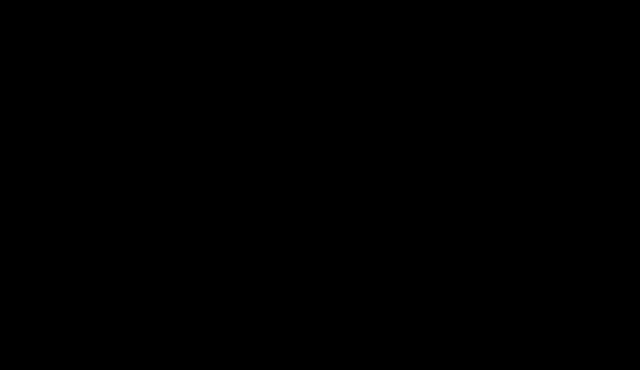
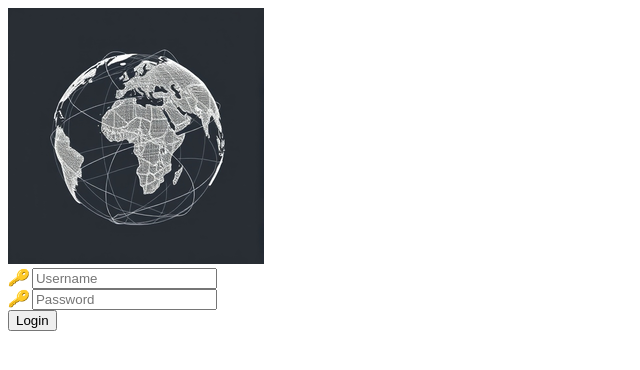
Before and after one commit to coderpaco/website, a plain HTML site: page index.html in a window 1280 px wide. Shown: the whole page, without its empty margins (0-640 px from the left). Drawn offline with Linux system fonts and the light colour scheme.

Commit message:
Update index.html

```diff
--- a/index.html
+++ b/index.html
@@ -1,32 +1,26 @@
 <!DOCTYPE html>
 <html lang="en">
-    <head>
+<head>
     <meta charset="UTF-8">
     <meta name="viewport" content="width=device-width, initial-scale=1.0">
     <title>vpn.wtf Panel</title>
     <link rel="icon" href="output.ico" type="image/x-icon">
-    <style>
-        body {
-            margin: 0;
-            overflow: hidden;
-            background-color: #000;
-        }
-        canvas {
-            display: block;
-        }
-    </style>
+    <link rel="stylesheet" href="styles.css">
 </head>
-    <h1>
-        Hey, This is a test website for vpn.wtf
-    </h1>
-    <body>
-        <h2>About me</h2>
-        <p>
-            About text.
-        </p>
-        <h2>Next Paragraph Header</h2>
-        <p>
-            Paragraph text.
-        </p>
-    </body>
+<body>
+    <div class="container">
+        <img src="output.ico" alt="Icon" class="icon">
+        <div class="input-container">
+            <div class="input-box">
+                <i class="key-icon">🔑</i>
+                <input type="text" placeholder="Username" required>
+            </div>
+            <div class="input-box">
+                <i class="key-icon">🔑</i>
+                <input type="password" placeholder="Password" required>
+            </div>
+            <button class="login-button">Login</button>
+        </div>
+    </div>
+</body>
 </html>
```
